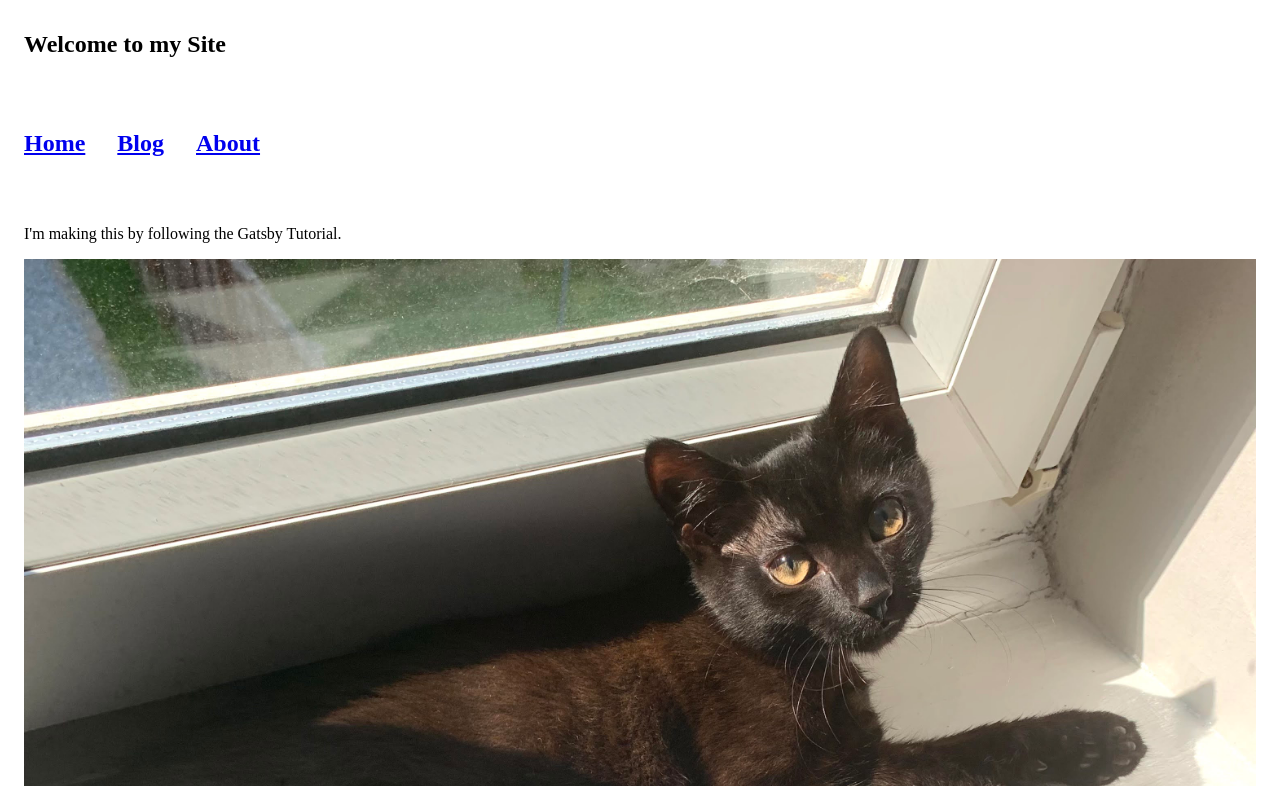
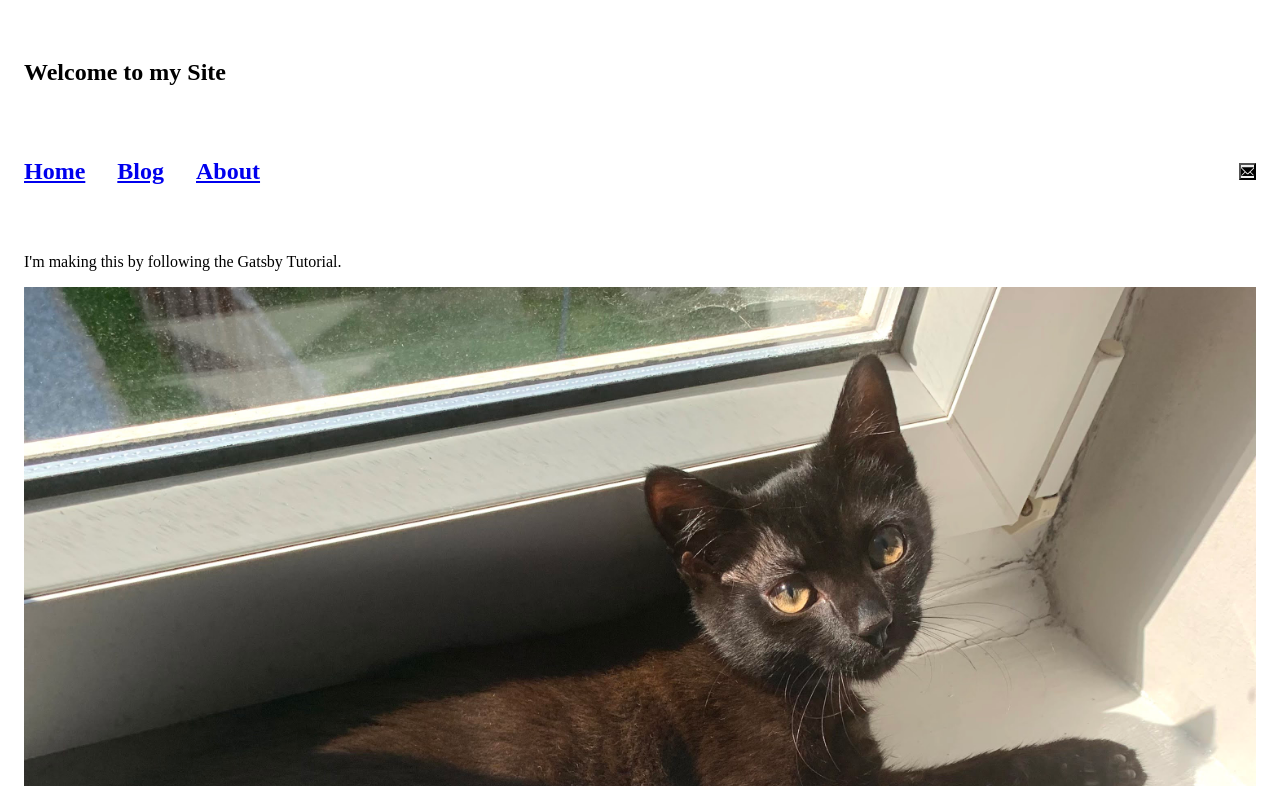
Before and after one commit to AshleySetter/Ashley-Setter-Site, a Gatsby site: page / in a window 1280 px wide. Shown: the part 107-893 px from the top of the page. Built offline with nearby package versions, Linux system fonts and the light colour scheme; Gatsby itself is replaced by a stand-in of ours.

Commit message:
added email icon to test color theme and added a (not yet working) theme.

```diff
--- a/package.json
+++ b/package.json
@@ -15,6 +15,7 @@
     "clean": "gatsby clean"
   },
   "dependencies": {
+    "@chakra-ui/icons": "^1.0.13",
     "@chakra-ui/react": "^1.6.3",
     "@emotion/react": "^11.4.0",
     "@emotion/styled": "^11.3.0",
--- a/src/components/layout.js
+++ b/src/components/layout.js
@@ -4,6 +4,8 @@ import {useStaticQuery, graphql} from "gatsby";
 
 import {Box, Flex, Heading} from "@chakra-ui/react";
 import HeaderLink from "./header-link";
+import {IconButton} from "@chakra-ui/react";
+import {EmailIcon} from "@chakra-ui/icons";
 
 const Layout = ({pageTitle, children}) => {
   const data = useStaticQuery(graphql`
@@ -21,19 +23,25 @@ const Layout = ({pageTitle, children}) => {
     {text: "Blog", url: "/blog"},
     {text: "About", url: "/about"},
   ];
+
   return (
-    <main>
+    <Flex flexDirection="column">
       <Heading fontSize="2rem" p="1rem">{data.site.siteMetadata.title}</Heading>
       <Heading size="lg" p="1rem">{pageTitle}</Heading>
-      <Flex flexDirection={"row"}>
-        {links.map(({text, url}) => (
-          <HeaderLink key={text} text={text} url={url} />
+      <Flex flexDirection={"row"} alignItems="center" justifyContent="space-between">
+        <Flex flexDirection={"row"}>
+          {links.map(({text, url}) => (
+            <HeaderLink key={text} text={text} url={url} />
           ))}
+        </Flex>
+        <Flex flexDirection={"row"}>
+          <IconButton m="1rem" icon={<EmailIcon />} />
+        </Flex>
       </Flex>
       <Box p="1rem">
         {children}
       </Box>
-    </main>
+    </Flex>
   );
 };
 
--- /dev/null
+++ b/src/gatsby-plugin-chakra-ui/theme.js
@@ -0,0 +1,12 @@
+import {
+  extendTheme,
+  theme as baseTheme,
+  withDefaultColorScheme,
+} from "@chakra-ui/react";
+
+const customTheme = extendTheme(
+  withDefaultColorScheme({colorScheme: "blue"}),
+  baseTheme,
+);
+
+export default customTheme;
```
Also changed, not shown: 1 other file.
